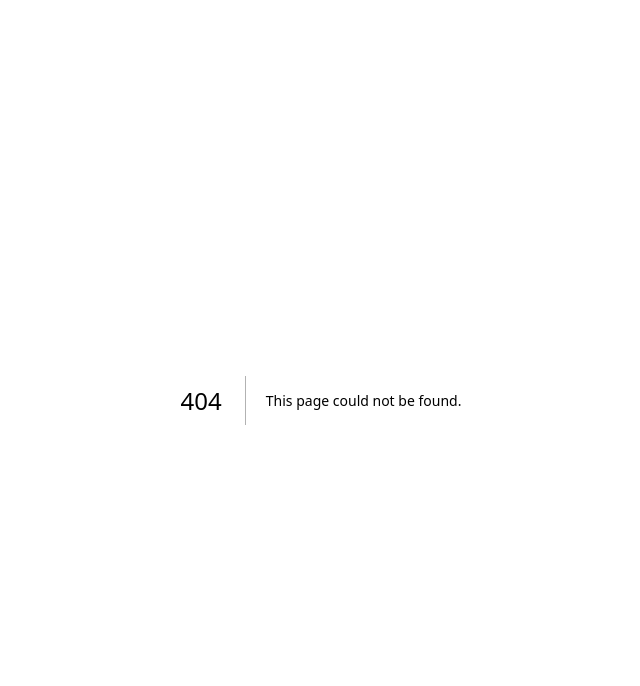
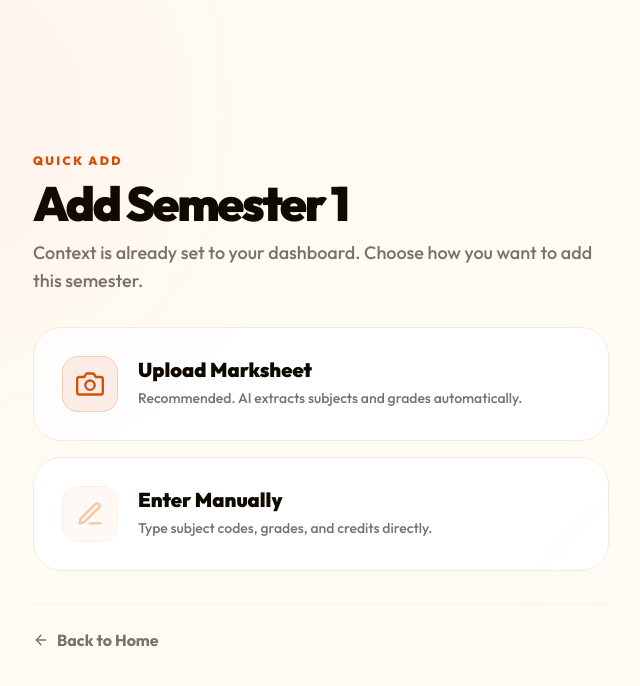
Before and after one commit to Vaishu-Develops/AI_Powered_CGAP_Calculator, a Next.js app in the folder frontend/: page /calculate/add-semester/1 in a window 1280 px wide. Before the commit this address had no page. Shown: the top 686 px of the page, without its empty margins (319-959 px from the left). Built offline with nearby package versions, Linux system fonts and the light colour scheme.

Commit message:
Add AddSemesterPage component for semester addition with quick add options

```diff
--- /dev/null
+++ b/frontend/src/app/calculate/add-semester/[semester]/page.tsx
@@ -0,0 +1,79 @@
+'use client';
+
+import { motion } from 'framer-motion';
+import { useParams, useRouter } from 'next/navigation';
+import { FiArrowLeft, FiCamera, FiEdit3 } from 'react-icons/fi';
+import { useCalcFlow, InputMethodType } from '@/context/CalcFlowContext';
+
+export default function AddSemesterPage() {
+    const router = useRouter();
+    const params = useParams<{ semester: string }>();
+    const semester = Number(params?.semester || 1);
+    const safeSemester = Number.isFinite(semester) && semester >= 1 && semester <= 8 ? semester : 1;
+    const { setInputMethod, startQuickAddFromHome } = useCalcFlow();
+
+    const handleSelect = (method: InputMethodType) => {
+        startQuickAddFromHome(safeSemester);
+        setInputMethod(method);
+        router.push('/calculate/input');
+    };
+
+    return (
+        <main className="min-h-screen bg-bg flex flex-col items-center justify-center p-6 text-text-primary relative overflow-hidden">
+            <div className="absolute top-[-8%] left-[-10%] w-[45%] h-[45%] bg-primary/5 rounded-full blur-[120px] pointer-events-none" />
+            <div className="absolute bottom-[-10%] right-[-10%] w-[35%] h-[35%] bg-accent-1/5 rounded-full blur-[110px] pointer-events-none" />
+
+            <motion.div
+                initial={{ opacity: 0, y: 20 }}
+                animate={{ opacity: 1, y: 0 }}
+                transition={{ duration: 0.35 }}
+                className="max-w-xl w-full"
+            >
+                <div className="mb-8">
+                    <span className="text-xs font-black uppercase tracking-[0.2em] text-primary">Quick Add</span>
+                    <h1 className="text-4xl md:text-5xl font-black tracking-tighter mt-2 mb-3">Add Semester {safeSemester}</h1>
+                    <p className="text-text-muted text-lg font-medium">
+                        Context is already set to your dashboard. Choose how you want to add this semester.
+                    </p>
+                </div>
+
+                <div className="space-y-4">
+                    <button
+                        onClick={() => handleSelect('ocr')}
+                        className="w-full p-7 rounded-[28px] bg-bg-card border border-border hover:border-primary/40 hover:bg-primary/5 transition-all text-left flex items-start gap-5"
+                    >
+                        <div className="w-14 h-14 rounded-2xl bg-primary/10 text-primary border border-primary/20 flex items-center justify-center">
+                            <FiCamera className="w-7 h-7" />
+                        </div>
+                        <div>
+                            <h2 className="text-xl font-black">Upload Marksheet</h2>
+                            <p className="text-sm text-text-muted font-medium mt-1">Recommended. AI extracts subjects and grades automatically.</p>
+                        </div>
+                    </button>
+
+                    <button
+                        onClick={() => handleSelect('manual')}
+                        className="w-full p-7 rounded-[28px] bg-bg-card border border-border hover:border-accent-1/40 hover:bg-accent-1/5 transition-all text-left flex items-start gap-5"
+                    >
+                        <div className="w-14 h-14 rounded-2xl bg-accent-1/10 text-accent-1 border border-accent-1/20 flex items-center justify-center">
+                            <FiEdit3 className="w-7 h-7" />
+                        </div>
+                        <div>
+                            <h2 className="text-xl font-black">Enter Manually</h2>
+                            <p className="text-sm text-text-muted font-medium mt-1">Type subject codes, grades, and credits directly.</p>
+                        </div>
+                    </button>
+                </div>
+
+                <div className="mt-8 pt-6 border-t border-border/50">
+                    <button
+                        onClick={() => router.push('/home')}
+                        className="inline-flex items-center gap-2 text-text-muted hover:text-text-primary font-bold"
+                    >
+                        <FiArrowLeft className="w-4 h-4" /> Back to Home
+                    </button>
+                </div>
+            </motion.div>
+        </main>
+    );
+}
--- a/frontend/src/app/calculate/input/page.tsx
+++ b/frontend/src/app/calculate/input/page.tsx
@@ -1055,7 +1055,13 @@ export default function InputPage() {
           <ResultsSection
             data={results}
             onReset={handleReset}
-            onBackToPreview={() => setStage('preview')}
+            onBackToPreview={() => {
+              if (isEditAllPreviewMode) {
+                router.push('/home/edit-all');
+                return;
+              }
+              setStage('preview');
+            }}
             mode={(state.mode as 'single_sem' | 'multi_sem') || 'single_sem'}
             context={state}
           />
```
